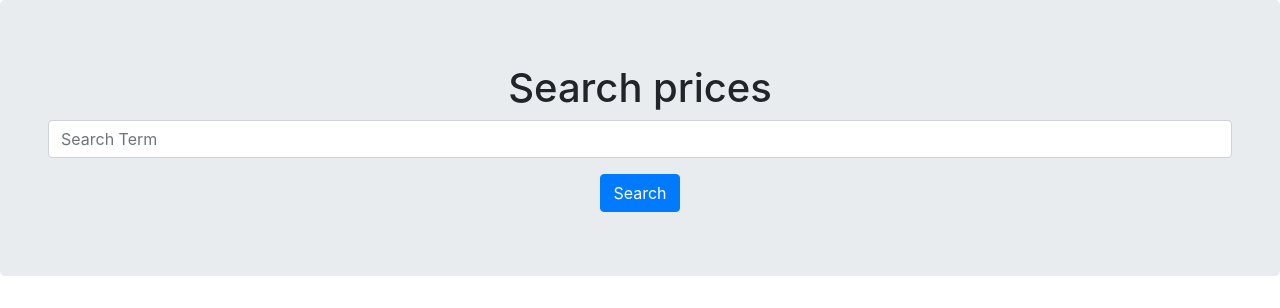
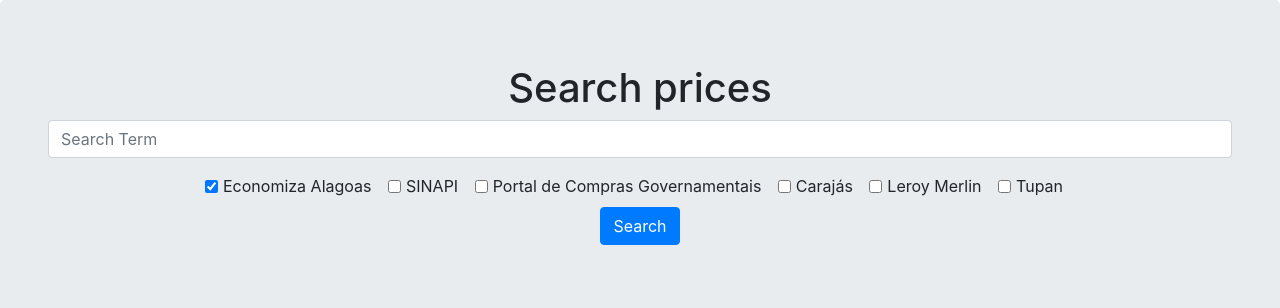
Before and after one commit to rwnicholas/scaling-computing-machine, a Django app: page /search/ in a window 1280 px wide. Shown: the part 48-356 px from the top of the page. Run offline with Django 3.2, Linux system fonts and the light colour scheme; some libraries are stand-ins or nearby versions.

Commit message:
All bases in one page

```diff
--- a/AquiSeFaz/templates/searchPrice.html
+++ b/AquiSeFaz/templates/searchPrice.html
@@ -11,7 +11,33 @@
             <div class="form-group mx-sm-3">
                 <input type="text" name="searchTerm" placeholder="Search Term" class="form-control">
             </div>
+            <div class="form-check form-check-inline">
+                <input class="form-check-input" type="checkbox" id="economizaAL" value="ecoal" name="bases" checked>
+                <label class="form-check-label" for="economizaAL">Economiza Alagoas</label>
+            </div>
+            <div class="form-check form-check-inline">
+                <input class="form-check-input" type="checkbox" id="sinapi" value="sinapi" name="bases">
+                <label class="form-check-label" for="sinapi">SINAPI</label>
+            </div>
+            <div class="form-check form-check-inline">
+                <input class="form-check-input" type="checkbox" id="portalGov" value="portalGov" name="bases">
+                <label class="form-check-label" for="portalGov">Portal de Compras Governamentais</label>
+            </div>
+            <div class="form-check form-check-inline">
+                <input class="form-check-input" type="checkbox" id="carajas" value="carajas" name="bases">
+                <label class="form-check-label" for="carajas">Carajás</label>
+            </div>
+            <div class="form-check form-check-inline">
+                <input class="form-check-input" type="checkbox" id="leroy" value="leroy" name="bases">
+                <label class="form-check-label" for="leroy">Leroy Merlin</label>
+            </div>
+            <div class="form-check form-check-inline">
+                <input class="form-check-input" type="checkbox" id="tupan" value="tupan" name="bases">
+                <label class="form-check-label" for="tupan">Tupan</label>
+            </div>
+            <div class="py-2">
                 <button type="submit" class="btn btn-primary">Search</button>
+            </div>
         </form>
     </div>
     <div class="container-fluid">
@@ -56,6 +82,36 @@
                     <td>R$ {{ materialComprasGov.0.preco }}</td>
                 </tr>
             {% endfor %}
+
+            {% for carajasProduct in carajas %}
+                <tr>
+                    <th scope="row">{{ forloop.counter }}</th>
+                    <td>{{ carajasProduct.description }}</td>
+                    <td>#</td>
+                    <td>{{ carajasProduct.storeName }}</td>
+                    <td>{{ carajasProduct.price }}</td>
+                </tr>
+            {% endfor %}
+
+            {% for tupanProduct in tupan %}
+                <tr>
+                    <th scope="row">{{ forloop.counter }}</th>
+                    <td>{{ tupanProduct.description }}</td>
+                    <td>#</td>
+                    <td>{{ tupanProduct.storeName }}</td>
+                    <td>{{ tupanProduct.price }}</td>
+                </tr>
+            {% endfor %}
+
+            {% for leroyProduct in leroy %}
+                <tr>
+                    <th scope="row">{{ forloop.counter }}</th>
+                    <td>{{ leroyProduct.description }}</td>
+                    <td>#</td>
+                    <td>{{ leroyProduct.storeName }}</td>
+                    <td>{{ leroyProduct.price }}</td>
+                </tr>
+            {% endfor %}
         </tbody>
     </table>
     </div>
--- a/AquiSeFaz/views.py
+++ b/AquiSeFaz/views.py
@@ -8,7 +8,7 @@ from rest_framework import status
 import EcoAL.models
 import sinapi.models
 import PortalComprasGov.models
-import json
+from web.views import getProductsInfo
 
 # Create your views here.
 
@@ -18,7 +18,7 @@ def retriveAPIs(request, context = {}):
 def index(request):
     return render(request, 'index.html')
 
-def searchPriceBase(searchTerm):
+def searchPriceBase(searchTerm, ecoalCheck = True, portalGovCheck = True, sinapiCheck = True):
     OutputDict = {}
     sinapiDict = {}
     ecoalDict = {}
@@ -29,26 +29,26 @@ def searchPriceBase(searchTerm):
     comprasGovMateriais = PortalComprasGov.models.Material.objects.filter(descricao__istartswith=searchTerm)
 
     #### SINAPI
-
-    for material in sinapiMateriais:
-        sinapiDict[material.nome] = sinapi.models.Material_Historico_Precos.objects.filter(idMaterial=material.id).order_by('-data')[:1].values()
-        sinapiDict[material.nome] = sinapiDict[material.nome][0]
-        sinapiDict[material.nome]  = [sinapiDict[material.nome], material.unidade]
+    if sinapiCheck:
+        for material in sinapiMateriais:
+            sinapiDict[material.nome] = sinapi.models.Material_Historico_Precos.objects.filter(idMaterial=material.id).order_by('-data')[:1].values()
+            sinapiDict[material.nome] = sinapiDict[material.nome][0]
+            sinapiDict[material.nome]  = [sinapiDict[material.nome], material.unidade]
     OutputDict['SINAPI'] = sinapiDict
 
     #### Economiza Alagoas
-
-    for material in ecoalMateriais:
-        ecoalDict[material.nome] = EcoAL.models.Material_Historico_Precos.objects.filter(idMaterial=material.id).order_by('-data')[:1].values()
-        ecoalDict[material.nome] = ecoalDict[material.nome][0]
+    if ecoalCheck:
+        for material in ecoalMateriais:
+            ecoalDict[material.nome] = EcoAL.models.Material_Historico_Precos.objects.filter(idMaterial=material.id).order_by('-data')[:1].values()
+            ecoalDict[material.nome] = ecoalDict[material.nome][0]
     OutputDict['ecoAL'] = ecoalDict
 
     ### Portal de Compras Governamentais
-
-    for material in comprasGovMateriais:
-        comprasGovDict[material.descricao] = PortalComprasGov.models.Material_Historico_Precos.objects.filter(idMaterial=material.id).order_by('-data')[:1].values()
-        comprasGovDict[material.descricao] = comprasGovDict[material.descricao][0]
-        comprasGovDict[material.descricao] = [comprasGovDict[material.descricao], material.unidade]
+    if portalGovCheck:
+        for material in comprasGovMateriais:
+            comprasGovDict[material.descricao] = PortalComprasGov.models.Material_Historico_Precos.objects.filter(idMaterial=material.id).order_by('-data')[:1].values()
+            comprasGovDict[material.descricao] = comprasGovDict[material.descricao][0]
+            comprasGovDict[material.descricao] = [comprasGovDict[material.descricao], material.unidade]
     OutputDict['comprasGov'] = comprasGovDict
 
     if (len(OutputDict['SINAPI']) == 0) and (len(OutputDict['ecoAL']) == 0) and (len(OutputDict['comprasGov']) == 0):
@@ -61,15 +61,33 @@ def searchPriceBase(searchTerm):
 
     return OutputDict
 
-def searchPrice(request):
+def selectBase(request):
     context = {}
     if 'searchTerm' in request.GET:
         if request.GET['searchTerm'] == None or request.GET['searchTerm'] == '':
-            print("Seligarapa")
+            raise ValueError
 
-        context = searchPriceBase(request.GET['searchTerm'])
+        basesList = request.GET.getlist('bases')
+
+        ecoalCheck = True if 'ecoal' in basesList else False
+        portalGovCheck = True if 'portalGov' in basesList else False
+        sinapiCheck = True if 'sinapi' in basesList else False
+        carajasCheck = True if 'carajas' in basesList else False
+        leroyCheck = True if 'leroy' in basesList else False
+        tupanCheck = True if 'tupan' in basesList else False
+
+        # ecoal, sinapi, portalGov, carajas, leroy, tupan
+
+        if ecoalCheck or portalGovCheck or sinapiCheck:
+            context.update(searchPriceGov(request.GET['searchTerm'], ecoalCheck, portalGovCheck, sinapiCheck))
+
+        if carajasCheck or leroyCheck or tupanCheck:
+            context.update(getProductsInfo(request.GET['searchTerm'], carajasCheck, leroyCheck, tupanCheck))
 
     return render(request, 'searchPrice.html', context)
+
+def searchPriceGov(searchTerm, ecoalCheck, portalGovCheck, sinapiCheck):
+    return searchPriceBase(searchTerm, ecoalCheck, portalGovCheck, sinapiCheck)
 
 @api_view(['GET'])
 def searchPriceAPI(request):
--- a/SEFAZ/urls.py
+++ b/SEFAZ/urls.py
@@ -29,7 +29,7 @@ urlpatterns = [
     # path('portalCompras/', urlPortalComprasGov.portalCompras, name='portalComprasGov'),
     path('', url.index, name='Index'),
     path('retriveAPIs/', url.retriveAPIs, name='retrieveInfoFromAPIs'),
-    path('search/', url.searchPrice, name='searchPrice'),
+    path('search/', url.selectBase, name='searchPrice'),
     path('search.json', url.searchPriceAPI, name='searchPriceAPI'),
     path('commercialPrices/', urlCommercialPrices.index, name='commercialPrices'),
     path('api/', include('API.urls'))
```
Also changed, not shown: web/views.py (+13 -0 lines), 1 other file.
